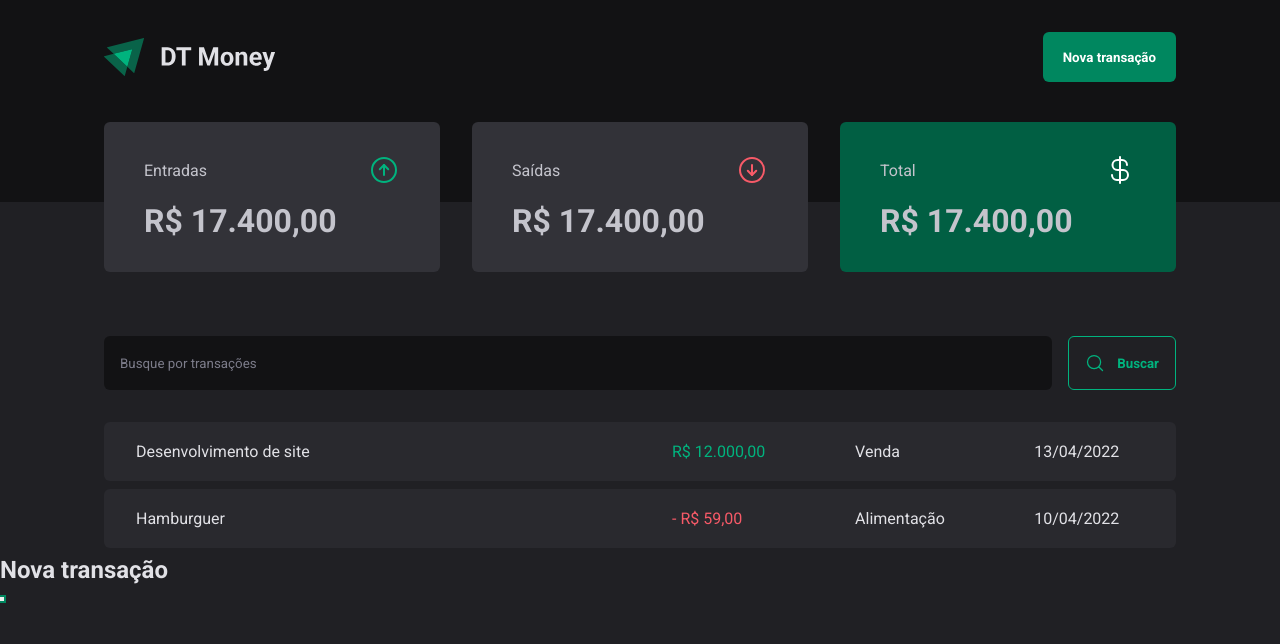
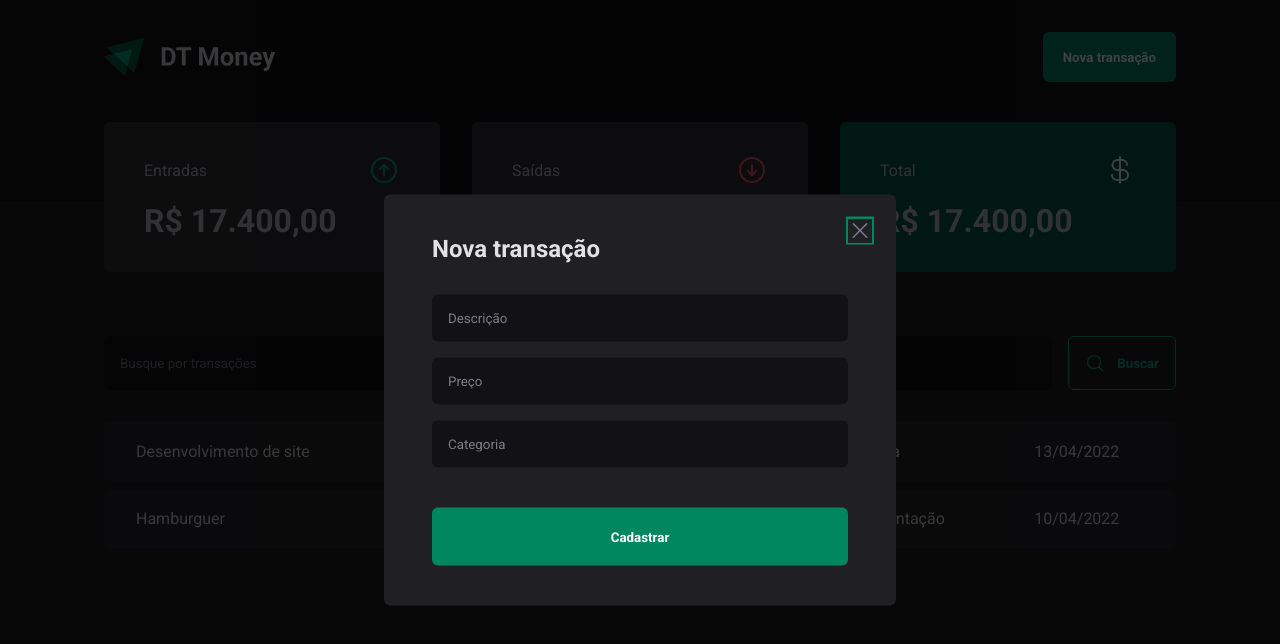
Before and after one commit to alyssonlemes/dt-money, a React (Vite) app: page / in a window 1280 px wide. Both pictures are taken after a click on the button "Nova transação". Shown: the top 644 px of the page. Built offline with nearby package versions, Linux system fonts and the light colour scheme.

Commit message:
feat: implement NewTransactionModal component with styled overlay and content

```diff
--- a/src/components/Header/index.tsx
+++ b/src/components/Header/index.tsx
@@ -1,6 +1,7 @@
 import { HeaderContainer, HeaderContent, NewTransactionButton } from "./styles";
 import * as Dialog from '@radix-ui/react-dialog';
 import logoImg from "../../assets/logo.svg";
+import { NewTransactionModal } from "../NewTransactionModal";
 
 export function Header(){
     return (
@@ -13,16 +14,7 @@
                     <NewTransactionButton>Nova transação</NewTransactionButton>
                   </Dialog.Trigger>
 
-                 <Dialog.Portal>
-                    <Dialog.Overlay />
-
-                    <Dialog.Content>
-                      <Dialog.Title>Nova transação</Dialog.Title>
-
-                      <Dialog.Close />
-
-                    </Dialog.Content>
-                 </Dialog.Portal>
+                 <NewTransactionModal />
                 </Dialog.Root>
 
             </HeaderContent>
--- /dev/null
+++ b/src/components/NewTransactionModal/index.tsx
@@ -0,0 +1,32 @@
+import * as Dialog from '@radix-ui/react-dialog';
+import { CloseButton, Content, Overlay } from './styles';
+import { X } from 'phosphor-react';
+
+export function NewTransactionModal() {
+    return (
+        <Dialog.Portal>
+        <Overlay />
+
+        <Content>
+          <Dialog.Title>Nova transação</Dialog.Title>
+
+          <CloseButton>
+            <X size={24}/>
+          </CloseButton>
+
+          <form action="">
+            <input type="text" placeholder='Descrição' required/>
+            <input type="Number" placeholder='Preço' required/>
+            <input type="text" placeholder='Categoria' required />
+
+            <button type="submit">
+                Cadastrar
+            </button>
+          </form>
+
+
+
+        </Content>
+     </Dialog.Portal>
+    )
+}
--- /dev/null
+++ b/src/components/NewTransactionModal/styles.ts
@@ -0,0 +1,69 @@
+import styled from 'styled-components';
+import * as Dialog from '@radix-ui/react-dialog';
+
+export const Overlay = styled(Dialog.Overlay)`
+    position: fixed;
+    width: 100vw;
+    height: 100vh;
+    inset: 0;
+    background: rgba(0, 0, 0, 0.75);
+`;
+
+export const Content = styled(Dialog.Content)`
+    min-width: 32rem;
+    border-radius: 6px;
+    padding: 2.5rem 3rem;
+    background: ${(props) => props.theme['gray-800']};
+
+    //centralize the modal
+    position: fixed;
+    top: 50%;
+    left: 50%;
+    transform: translate(-50%, -50%);
+
+    form{
+        margin-top: 2rem;
+        display:flex;
+        flex-direction: column;
+        gap: 1rem;
+
+        input{
+            border-radius: 6px;
+            border: 0;
+            background: ${(props) => props.theme['gray-900']};
+            color: ${(props) => props.theme['gray-300']};
+            padding: 1rem;
+            &::placeholder{
+                color: ${(props) => props.theme['gray-500']};
+            }
+        }
+
+        button[type="submit"]{
+            height: 58px;
+            border: 0;
+            background: ${(props) => props.theme['green-500']};
+            color: ${(props) => props.theme['white']};
+            font-weight: bold;
+            padding: 0 1.25rem;
+            border-radius: 6px;
+            margin-top: 1.5rem;
+            cursor: pointer;
+
+            &:hover{
+                background: ${(props) => props.theme['green-700']};
+                transition: background-color 0.2s;
+            }
+    }
+`;
+
+export const CloseButton = styled(Dialog.Close)`
+    position: absolute;
+    background: transparent;
+    border: 0;
+    top: 1.5rem;
+    right: 1.5rem;
+    line-height: 0;
+    cursor: pointer;
+    color: ${(props) => props.theme['gray-500']};
+
+`;
```
